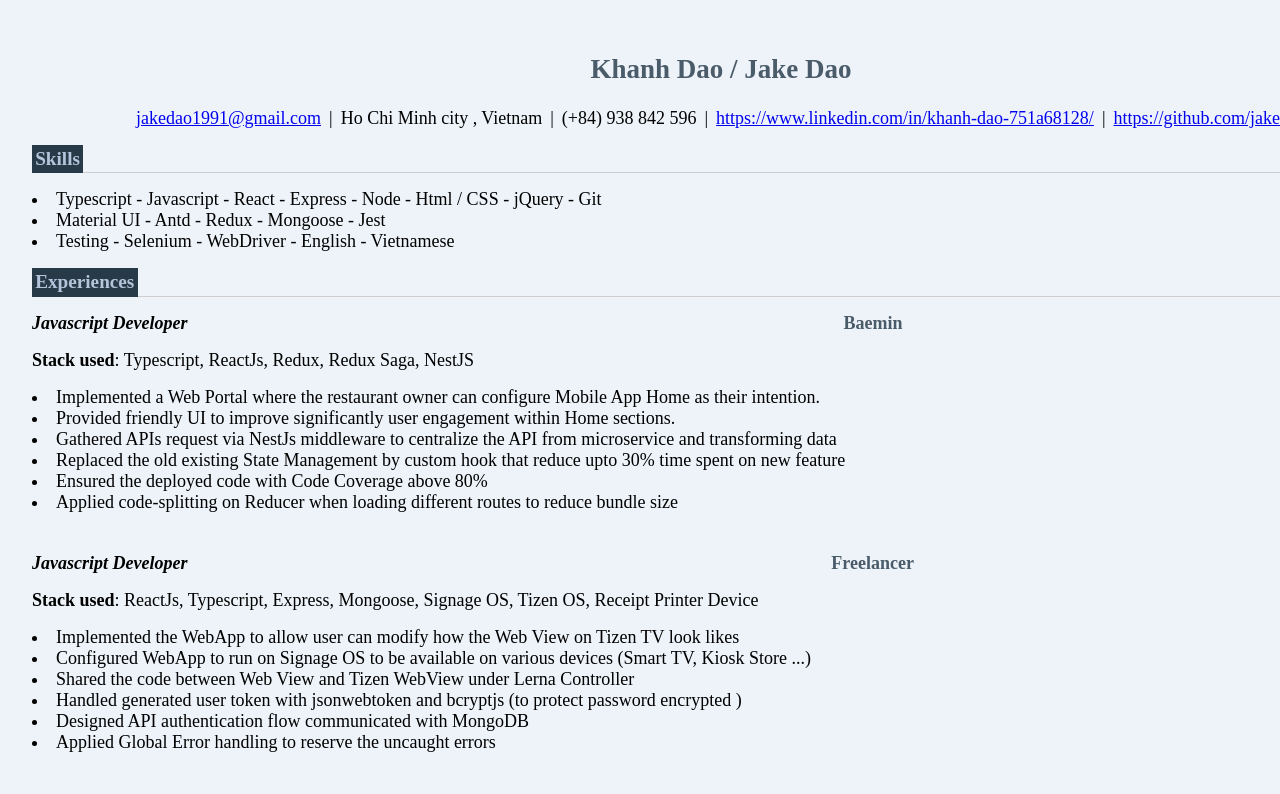
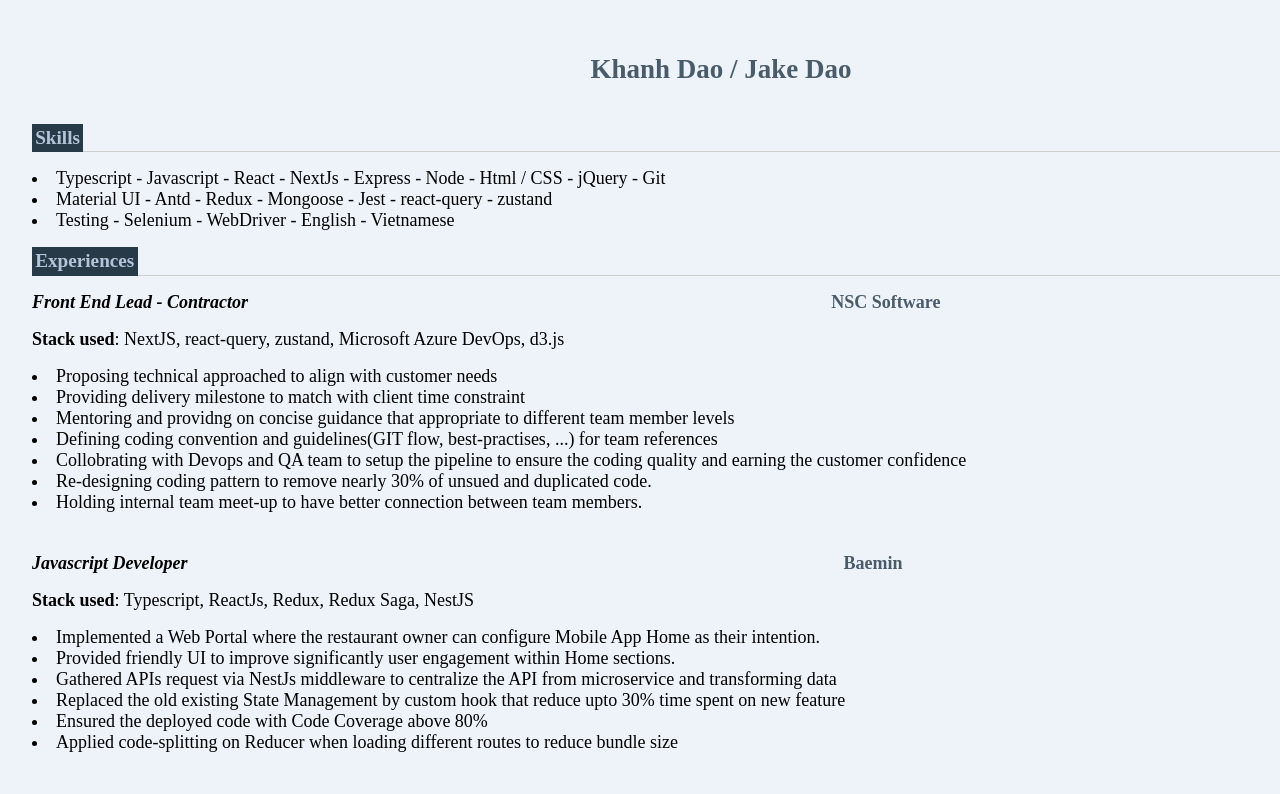
Before and after one commit to jakedao/info, a React app: page / in a window 1280 px wide. Shown: the top 794 px of the page. Built offline with nearby package versions, Linux system fonts and the light colour scheme.

Commit message:
latest cv

```diff
--- a/src/App.tsx
+++ b/src/App.tsx
@@ -1,5 +1,5 @@
-import { Education, Experience, Heading, Section, Skills } from './components';
-import './index.scss';
+import { Education, Experience, Heading, Section, Skills } from "./components";
+import "./index.scss";
 
 const App = () => {
   return (
--- a/src/components/Experiences/index.tsx
+++ b/src/components/Experiences/index.tsx
@@ -1,6 +1,6 @@
-import { experiences } from '../../data';
+import { experiences } from "../../data";
 
-import './Experiences.scss';
+import "./Experiences.scss";
 
 const Expriences = () => {
   return (
@@ -30,4 +30,5 @@ const Expriences = () => {
     </div>
   );
 };
+
 export default Expriences;
--- a/src/components/Heading/index.tsx
+++ b/src/components/Heading/index.tsx
@@ -1,18 +1,18 @@
-import './Heading.scss';
+import "./Heading.scss";
 
 const Heading = () => {
-  const contacts: Record<string, string> = {
-    email: "jakedao1991@gmail.com",
-    location: "Ho Chi Minh city , Vietnam",
-    phone: "(+84) 938 842 596",
-    linkedIn: "https://www.linkedin.com/in/khanh-dao-751a68128/",
-    git: "https://github.com/jakedao",
-  };
+  // const contacts: Record<string, string> = {
+  //   email: "jakedao1991@gmail.com",
+  //   location: "Ho Chi Minh city , Vietnam",
+  //   phone: "(+84) 938 842 596",
+  //   linkedIn: "https://www.linkedin.com/in/khanh-dao-751a68128/",
+  //   git: "https://github.com/jakedao",
+  // };
 
   return (
     <div className="heading">
       <h2>Khanh Dao / Jake Dao</h2>
-      <div className="heading__contacts">
+      {/* <div className="heading__contacts">
         {Object.keys(contacts).map((key: string) => {
           if (["email", "git", "linkedIn"].includes(key)) {
             return (
@@ -28,7 +28,7 @@ const Heading = () => {
           }
           return <div>{contacts[key]}</div>;
         })}
-      </div>
+      </div> */}
     </div>
   );
 };
--- a/src/components/Section/index.tsx
+++ b/src/components/Section/index.tsx
@@ -1,4 +1,4 @@
-import './Section.scss';
+import "./Section.scss";
 
 type TOwnProps = {
   section: string;
--- a/src/components/Skills/index.tsx
+++ b/src/components/Skills/index.tsx
@@ -1,4 +1,4 @@
-import './Skills.scss';
+import "./Skills.scss";
 
 type TSkills = {
   main: string[];
@@ -12,13 +12,22 @@ const Skills = () => {
       "Typescript",
       "Javascript",
       "React",
+      "NextJs",
       "Express",
       "Node",
       "Html / CSS",
       "jQuery",
       "Git",
     ],
-    libs: ["Material UI", "Antd", "Redux", "Mongoose", "Jest"],
+    libs: [
+      "Material UI",
+      "Antd",
+      "Redux",
+      "Mongoose",
+      "Jest",
+      "react-query",
+      "zustand",
+    ],
     others: ["Testing", "Selenium", "WebDriver", "English", "Vietnamese"],
   };
 
--- a/src/data/index.ts
+++ b/src/data/index.ts
@@ -1,6 +1,28 @@
-import { TExperience } from '../model';
+import { TExperience } from "../model";
 
 export const experiences: TExperience[] = [
+  {
+    position: "Front End Lead - Contractor",
+    companyName: "NSC Software",
+    start: "Jan 2024",
+    end: "Now",
+    stacks: [
+      "NextJS",
+      "react-query",
+      "zustand",
+      "Microsoft Azure DevOps",
+      "d3.js",
+    ],
+    do: [
+      "Proposing technical approached to align with customer needs",
+      "Providing delivery milestone to match with client time constraint",
+      "Mentoring and providng on concise guidance that appropriate to different team member levels",
+      "Defining coding convention and guidelines(GIT flow, best-practises, ...) for team references",
+      "Collobrating with Devops and QA team to setup the pipeline to ensure the coding quality and earning the customer confidence",
+      "Re-designing coding pattern to remove nearly 30% of unsued and duplicated code.",
+      "Holding internal team meet-up to have better connection between team members.",
+    ],
+  },
   {
     position: "Javascript Developer",
     companyName: "Baemin",
--- a/tsconfig.json
+++ b/tsconfig.json
@@ -1,7 +1,6 @@
-/* Visit https://aka.ms/tsconfig to read more about this file */
 {
     "compilerOptions": {
-        "rootDir": "src",
+        "rootDir": "./src",
         "outDir": "dist",
         "lib": ["dom", "esnext"],
         "target": "es5",
```
Also changed, not shown: 1 other file (tests, documents, lock files or other folders).
